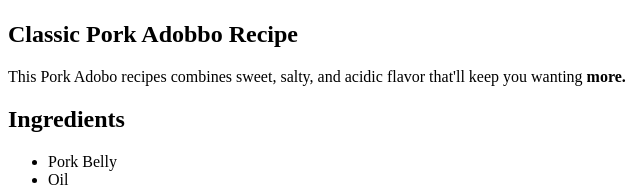
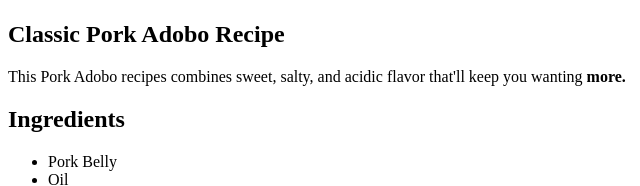
Before and after one commit to deymdaniel/odin-recipes, a plain HTML site: page recipes/adobo.html in a window 1280 px wide. Shown: the part 383-569 px from the top of the page, 0-640 px from the left. Drawn offline with Linux system fonts and the light colour scheme.

Commit message:
Typo fix

```diff
--- a/recipes/adobo.html
+++ b/recipes/adobo.html
@@ -7,7 +7,7 @@
     <body>
         <h1>Pork Adobo</h1>
         <img src="https://www.foxyfolksy.com/wp-content/uploads/2017/06/pork-adobo-640.jpg" alt="Pork Adobo">
-        <h2>Classic Pork Adobbo Recipe</h2>
+        <h2>Classic Pork Adobo Recipe</h2>
         <p1>This Pork Adobo recipes combines sweet, salty, and acidic flavor that'll keep you wanting <strong>more.</strong></p1>
         <h2>Ingredients</h2>
             <ul>
```
